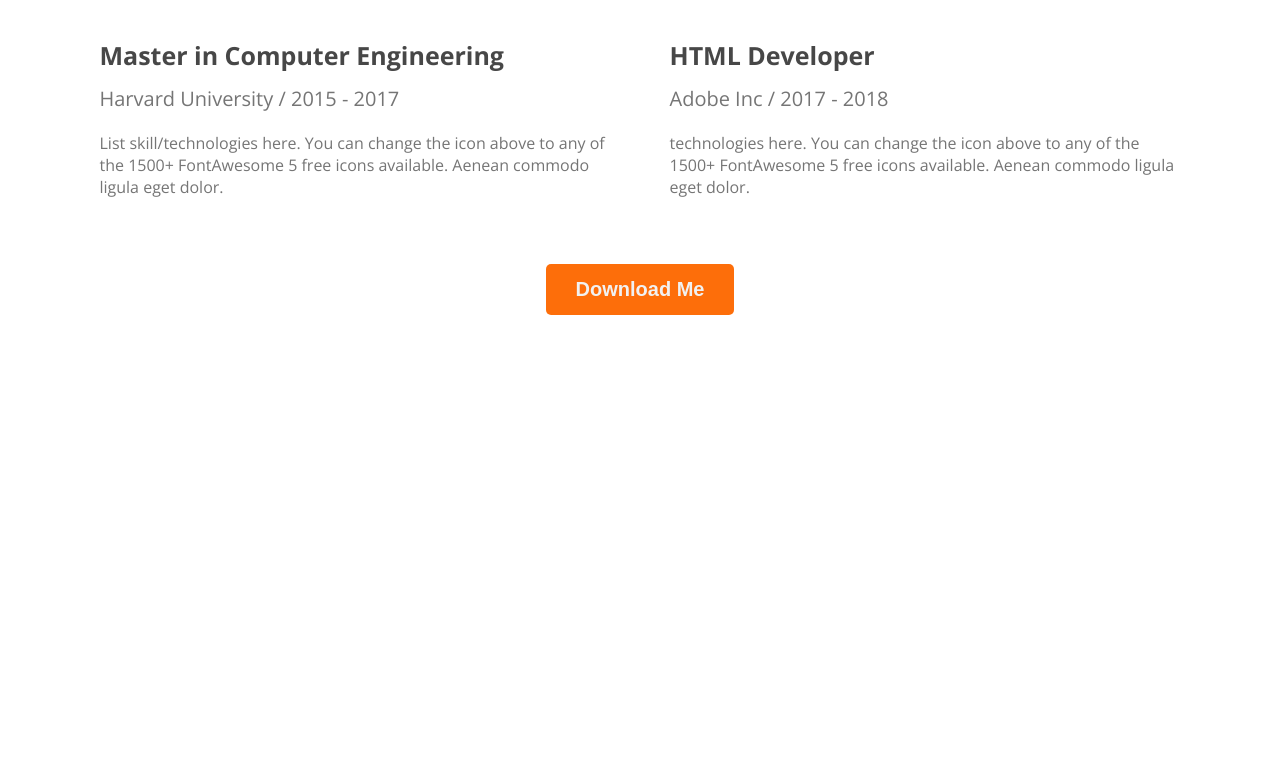
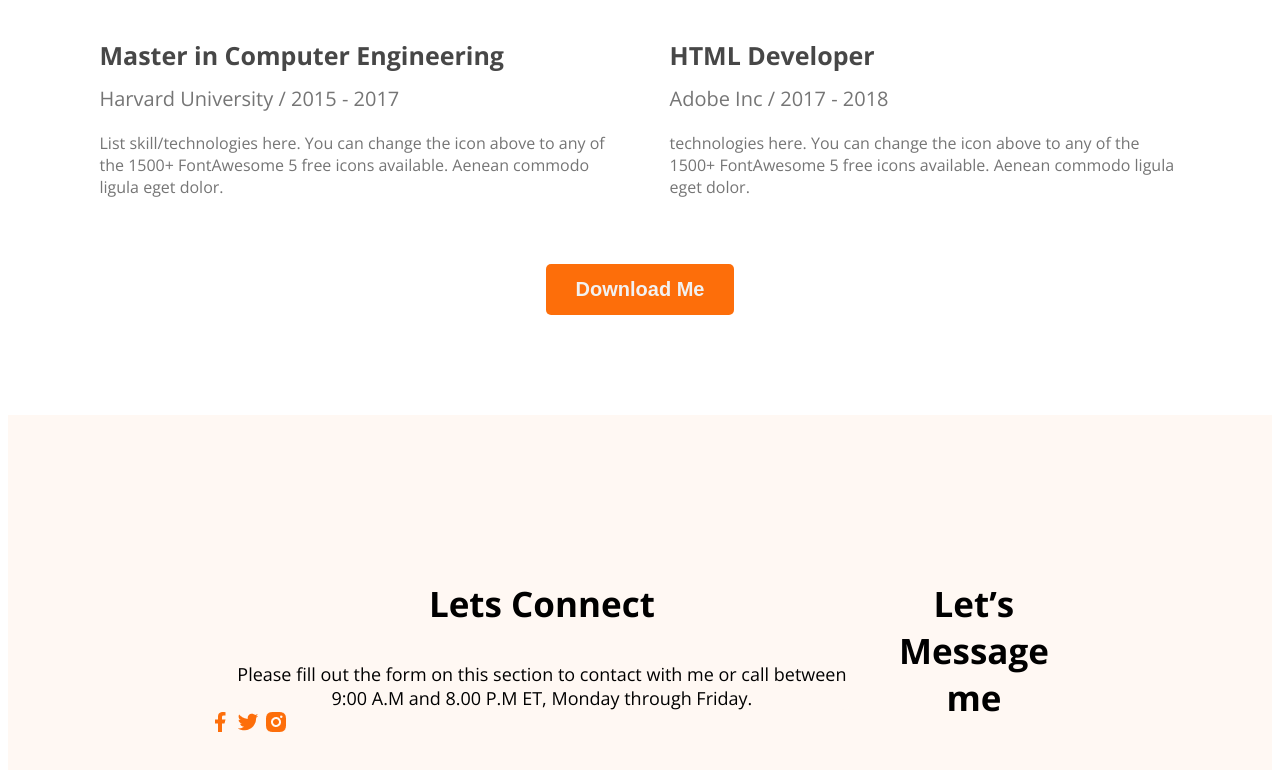
Before and after one commit to amitkumer051/webdeveloper-portfolio, a plain HTML site: page index.html in a window 1280 px wide. Shown: the part 2707-3477 px from the top of the page. Before the commit the page ends 3030 px from the top, so only its background shows below. Drawn offline with nearby package versions, Linux system fonts and the light colour scheme.

Commit message:
added footer design

```diff
--- a/index.html
+++ b/index.html
@@ -161,7 +161,20 @@
         </div>
     </main>
     <footer>
+        <div class="footer-column">
+         <h3 class="section-title">Lets Connect</h3>
+         <p class="section-des">
+            Please fill out the form on this section to contact with me or call between 9:00 A.M and 8.00 P.M ET, Monday through Friday.
+         </p>
+         <div class="social-links"></div>
+         <a href=""><img src="images/icons/facebook.png" alt=""></a>
+         <a href=""><img src="images/icons/twitter.png" alt=""></a>
+         <a href=""><img src="images/icons/insta.png" alt=""></a>
+        </div>
 
+        <div class="footer-column">
+         <h3 class="section-title">Let’s Message me</h3>
+        </div>
     </footer>
 </body>
 
--- a/style/portfolio.css
+++ b/style/portfolio.css
@@ -160,3 +160,8 @@ main{
     text-align: center;
     margin-top: 50px;
 }
+footer{
+    display: flex;
+    background-color:#FFF8F3;
+    padding: 130px 200px;margin-top: 100px;
+}
```
